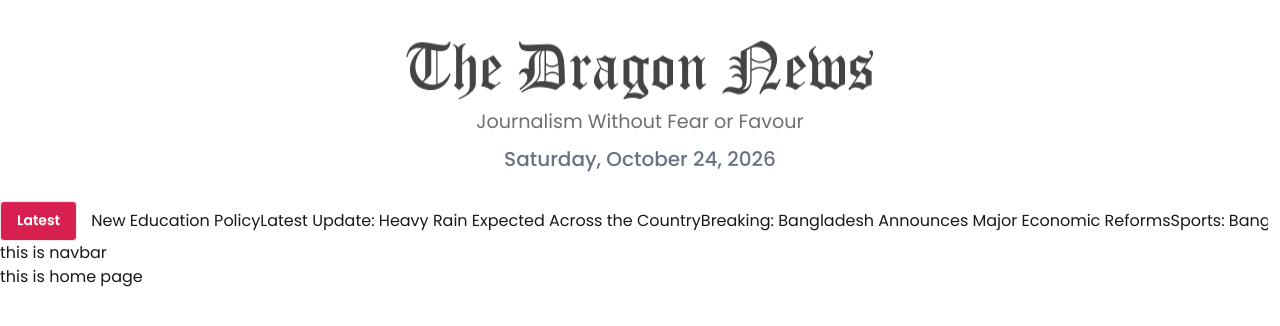
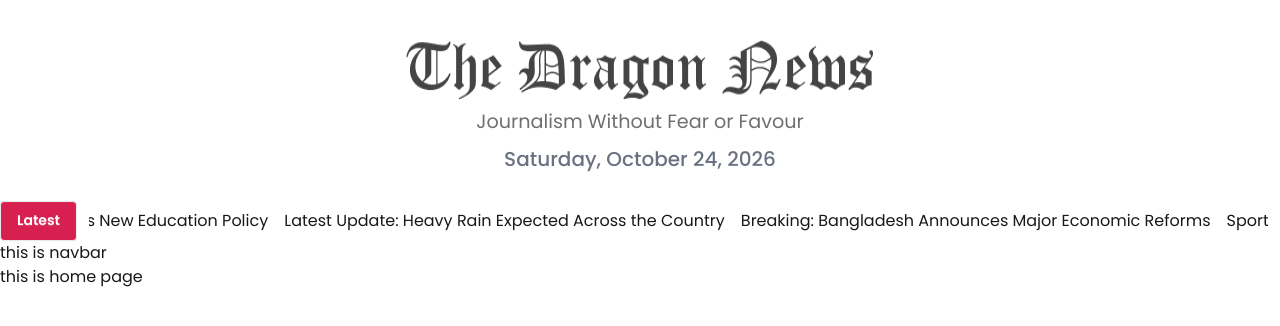
Before and after one commit to antick-arch/dragon_news, a Next.js app: page / in a window 1280 px wide. Shown: the top 326 px of the page. Built offline with nearby package versions, Linux system fonts and the light colour scheme.

Commit message:
fix: update BreakingNews component to use h2 tags for news titles

```diff
--- a/src/componets/shared/BreakingNews.jsx
+++ b/src/componets/shared/BreakingNews.jsx
@@ -43,11 +43,11 @@ const BreakingNews = () => {
         <Marquee className="mx-3">
             {
                 breakingNews.map((news)=>(
-                    <div key={news.id}>
+                    <h2 key={news.id} className="mx-2">
                         {
                             news.title
                         }
-                    </div>
+                    </h2>
                 ))
             }
         </Marquee>
```
